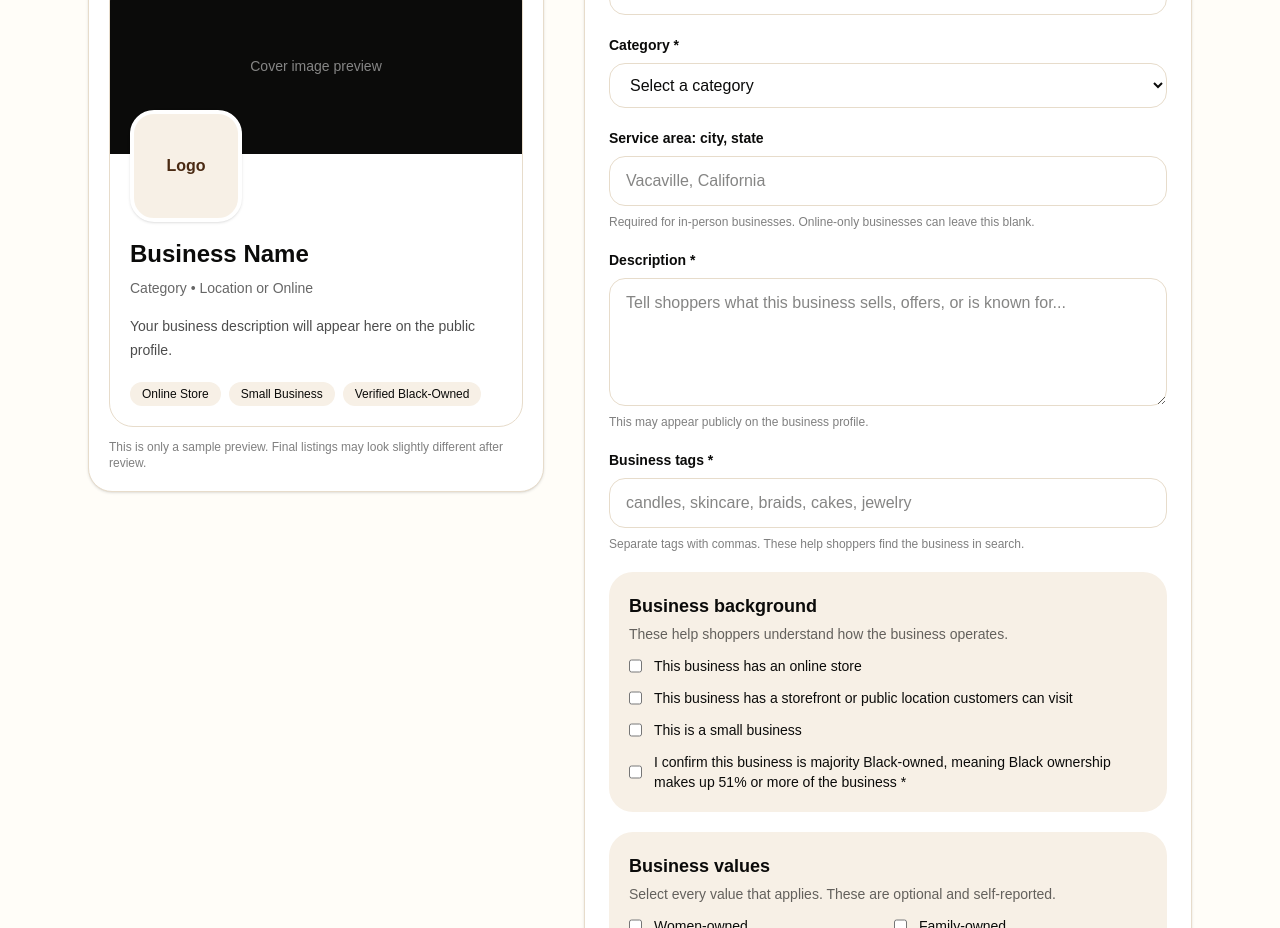
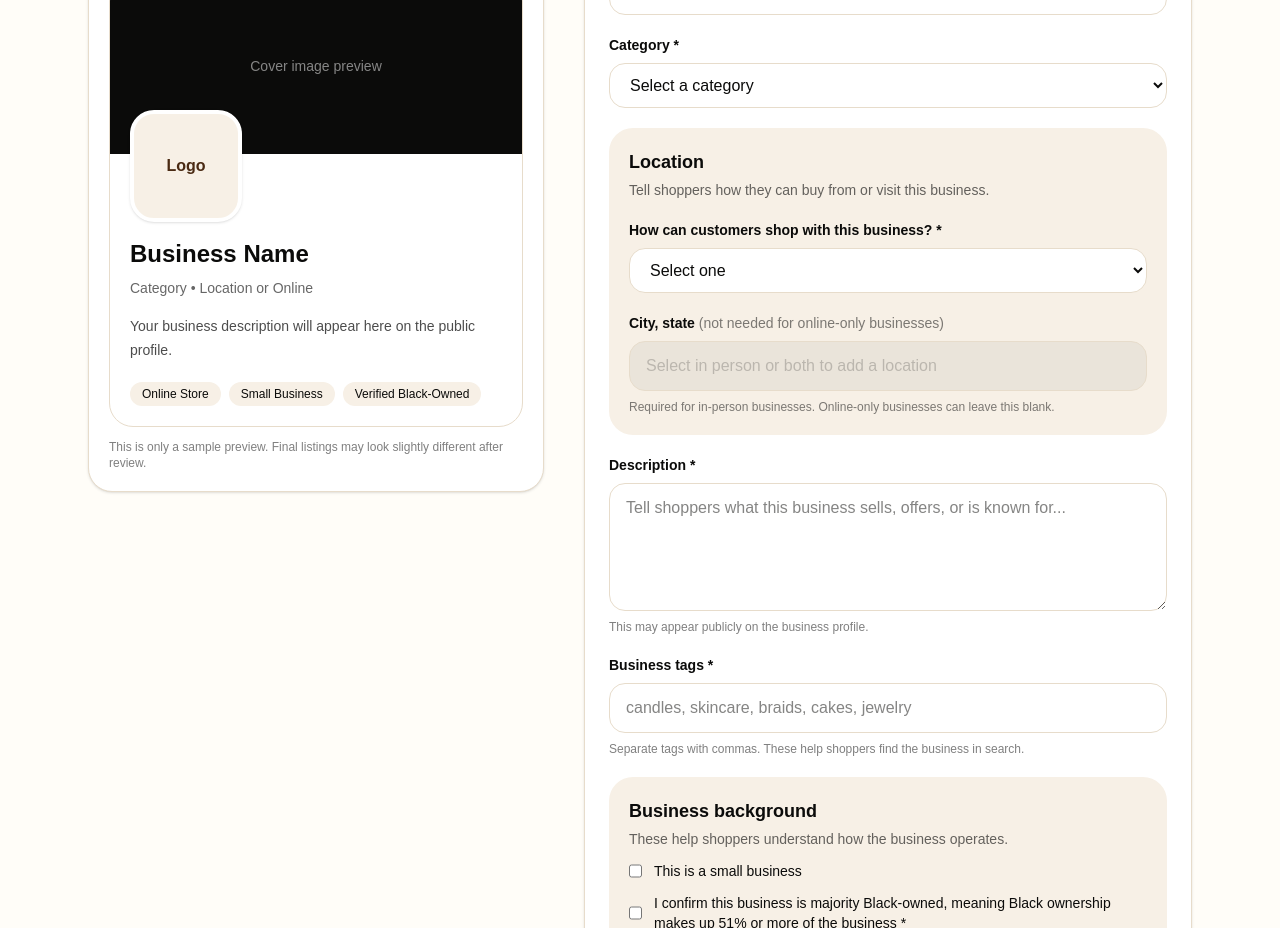
Before and after one commit to theblackbasket/the-black-basket, a Next.js app: page /add-your-business in a window 1280 px wide. Shown: the part 1140-2068 px from the top of the page. Built offline with nearby package versions, Linux system fonts and the light colour scheme; no server answers.

Commit message:
Simplify business location selection

```diff
--- a/app/add-your-business/actions.ts
+++ b/app/add-your-business/actions.ts
@@ -180,9 +180,12 @@ export async function submitBusiness(formData: FormData) {
   const verificationLink =
     formData.get("verification_link")?.toString().trim() || "";
 
-  const online = formData.get("online") === "on";
-  const physicalStore = formData.get("physical_store") === "on";
-  const smallBusiness = formData.get("small_business") === "on";
+const shoppingType = formData.get("shopping_type")?.toString() || "";
+
+const online = shoppingType === "online" || shoppingType === "both";
+const physicalStore = shoppingType === "in_person" || shoppingType === "both";
+
+const smallBusiness = formData.get("small_business") === "on";
 
   const blackOwnedConfirmation =
     formData.get("black_owned_confirmation") === "on";
@@ -215,11 +218,11 @@ export async function submitBusiness(formData: FormData) {
     );
   }
 
-  if (!online && !physicalStore) {
-    returnToFormWithError(
-      "Please select whether this business is online, in-person, or both."
-    );
-  }
+ if (!shoppingType) {
+  returnToFormWithError(
+    "Please select whether this business is online only, in person only, or both."
+  );
+}
 
   if (physicalStore && !location) {
     returnToFormWithError(
--- a/app/add-your-business/page.tsx
+++ b/app/add-your-business/page.tsx
@@ -2,6 +2,7 @@ import Logo from "@/components/Logo";
 import Footer from "@/components/Footer";
 import { submitBusiness } from "./actions";
 import BusinessImagePreview from "@/components/BusinessImagePreview";
+import BusinessLocationFields from "@/components/BusinessLocationFields";
 
 export default async function AddYourBusinessPage({
   searchParams,
@@ -249,21 +250,7 @@ export default async function AddYourBusinessPage({
               </select>
             </label>
 
-            <label className="grid gap-2">
-              <span className="text-sm font-semibold">
-                Service area: city, state
-              </span>
-
-              <input
-                name="location"
-                className="rounded-2xl border border-[#E7DCCB] px-4 py-3 outline-none focus:border-[#e4b32c]"
-                placeholder="Vacaville, California"
-              />
-
-              <span className="text-xs text-black/50">
-                Required for in-person businesses. Online-only businesses can leave this blank.
-              </span>
-            </label>
+          <BusinessLocationFields />
 
             <label className="grid gap-2">
               <span className="text-sm font-semibold">Description *</span>
@@ -304,23 +291,6 @@ export default async function AddYourBusinessPage({
                   These help shoppers understand how the business operates.
                 </p>
               </div>
-
-              <label className="flex gap-3">
-                <input name="online" type="checkbox" />
-
-                <span className="text-sm">
-                  This business has an online store
-                </span>
-              </label>
-
-              <label className="flex gap-3">
-                <input name="physical_store" type="checkbox" />
-
-                <span className="text-sm">
-                  This business has a storefront or public location customers can
-                  visit
-                </span>
-              </label>
 
               <label className="flex gap-3">
                 <input name="small_business" type="checkbox" />
--- /dev/null
+++ b/components/BusinessLocationFields.tsx
@@ -0,0 +1,73 @@
+"use client";
+
+import { useState } from "react";
+
+export default function BusinessLocationFields() {
+  const [shoppingType, setShoppingType] = useState("");
+
+  const needsLocation =
+    shoppingType === "in_person" || shoppingType === "both";
+
+  return (
+    <div className="grid gap-5 rounded-3xl bg-[#F7F0E6] p-5">
+      <div>
+        <h3 className="mb-1 text-lg font-bold">Location</h3>
+
+        <p className="text-sm text-black/60">
+          Tell shoppers how they can buy from or visit this business.
+        </p>
+      </div>
+
+      <label className="grid gap-2">
+        <span className="text-sm font-semibold">
+          How can customers shop with this business? *
+        </span>
+
+        <select
+          name="shopping_type"
+          required
+          value={shoppingType}
+          onChange={(event) => setShoppingType(event.target.value)}
+          className="rounded-2xl border border-[#E7DCCB] bg-white px-4 py-3 outline-none focus:border-[#e4b32c]"
+        >
+          <option value="">Select one</option>
+          <option value="online">Online only</option>
+          <option value="in_person">In person only</option>
+          <option value="both">Both online and in person</option>
+        </select>
+      </label>
+
+      <label className="grid gap-2">
+        <span className="text-sm font-semibold">
+          City, state{" "}
+          {!needsLocation && (
+            <span className="font-normal text-black/50">
+              (not needed for online-only businesses)
+            </span>
+          )}
+        </span>
+
+        <input
+          name="location"
+          disabled={!needsLocation}
+          required={needsLocation}
+          className={`rounded-2xl border border-[#E7DCCB] px-4 py-3 outline-none focus:border-[#e4b32c] ${
+            !needsLocation
+              ? "cursor-not-allowed bg-black/5 text-black/40"
+              : "bg-white"
+          }`}
+          placeholder={
+            needsLocation
+              ? "Example: Fairfield, CA"
+              : "Select in person or both to add a location"
+          }
+        />
+
+        <span className="text-xs text-black/50">
+          Required for in-person businesses. Online-only businesses can leave
+          this blank.
+        </span>
+      </label>
+    </div>
+  );
+}
```
